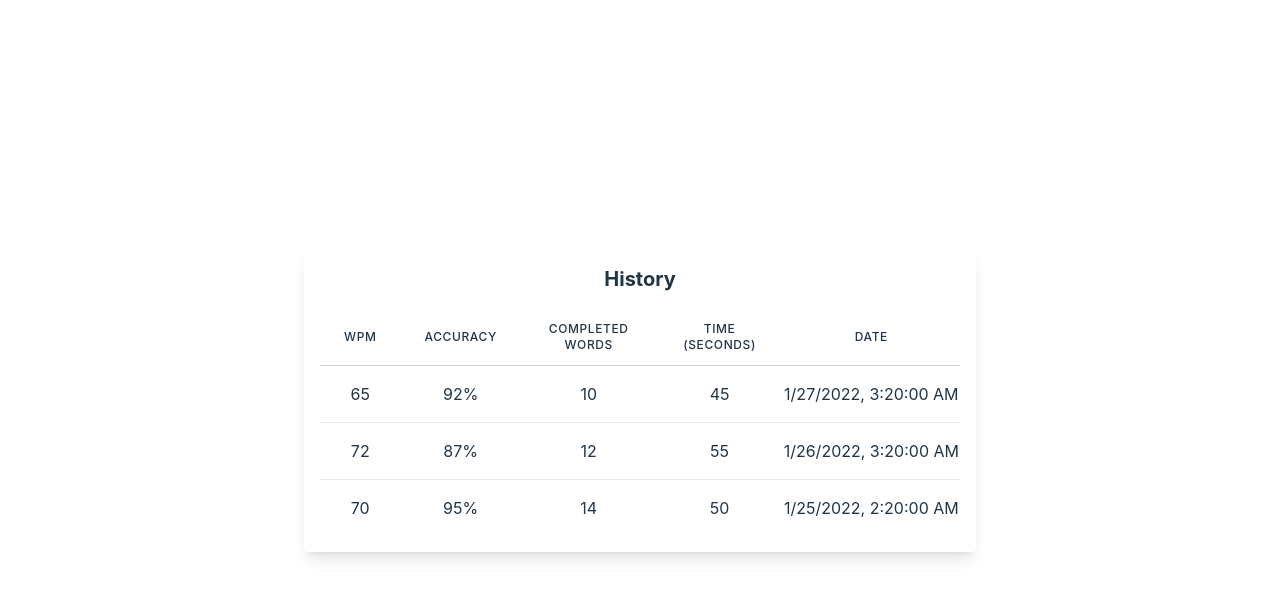
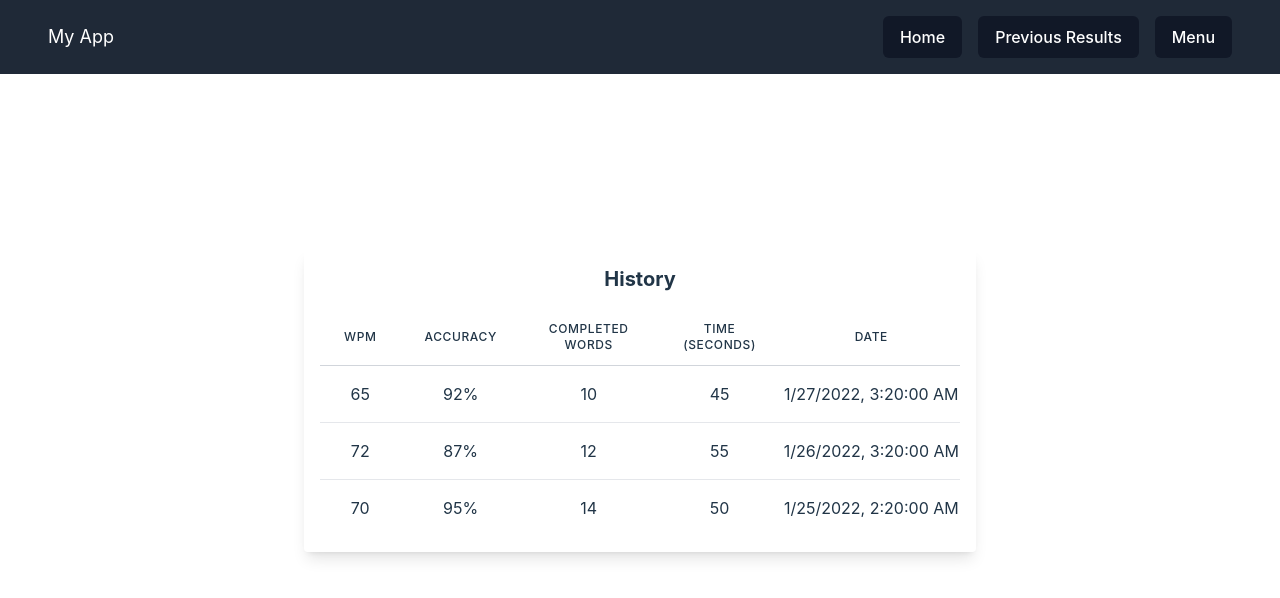
Before and after one commit to uat33/type, a React (Vite) app: page /history in a window 1280 px wide. Shown: the top 598 px of the page. Built offline with nearby package versions, Linux system fonts and the light colour scheme; no server answers.

Commit message:
navbar fix

```diff
--- a/src/components/History.jsx
+++ b/src/components/History.jsx
@@ -1,4 +1,5 @@
 import React from "react";
+import Navbar from "./Navbar";
 
 function History({ stats }) {
     const headerClasses =
@@ -6,6 +7,8 @@ function History({ stats }) {
 
     const rowClass = "text-center whitespace-nowrap py-4";
     return (
+        <>
+            <Navbar />
             <div className="max-w-2xl mx-auto p-4 rounded shadow-lg">
                 <h2 className="text-xl font-bold mb-4">History</h2>
                 <div className="overflow-x-auto">
@@ -14,8 +17,12 @@ function History({ stats }) {
                             <tr>
                                 <th className={headerClasses}>WPM</th>
                                 <th className={headerClasses}>Accuracy</th>
-                            <th className={headerClasses}>Completed Words</th>
-                            <th className={headerClasses}>Time (seconds)</th>
+                                <th className={headerClasses}>
+                                    Completed Words
+                                </th>
+                                <th className={headerClasses}>
+                                    Time (seconds)
+                                </th>
                                 <th className={headerClasses}>Date</th>
                             </tr>
                         </thead>
@@ -23,8 +30,12 @@ function History({ stats }) {
                             {stats.map((stat, index) => (
                                 <tr key={index} className="">
                                     <td className={rowClass}>{stat.wpm}</td>
-                                <td className={rowClass}>{stat.accuracy}%</td>
-                                <td className={rowClass}>{stat.completed}</td>
+                                    <td className={rowClass}>
+                                        {stat.accuracy}%
+                                    </td>
+                                    <td className={rowClass}>
+                                        {stat.completed}
+                                    </td>
                                     <td className={rowClass}>{stat.time}</td>
                                     <td className={rowClass}>
                                         {new Date(stat.date).toLocaleString()}
@@ -35,6 +46,7 @@ function History({ stats }) {
                     </table>
                 </div>
             </div>
+        </>
     );
 }
 
--- a/src/components/Navbar.jsx
+++ b/src/components/Navbar.jsx
@@ -1,5 +1,5 @@
 import React, { useState, useEffect, useRef } from "react";
-
+import { Link } from "react-router-dom";
 const Navbar = () => {
     const [isDropdownOpen, setIsDropdownOpen] = useState(false);
     const dropdownRef = useRef(null);
@@ -44,14 +44,19 @@ const Navbar = () => {
                 {/* Right side of the navbar */}
                 <div className="flex items-center">
                     {/* Home button */}
+
+                    <Link to="/">
                         <button className="bg-gray-900 text-white rounded-md py-2 px-4 mr-4 hover:bg-gray-700 focus:outline-none focus:bg-gray-700">
                             Home
                         </button>
+                    </Link>
 
                     {/* Previous results button */}
+                    <Link to="/history">
                         <button className="bg-gray-900 text-white rounded-md py-2 px-4 mr-4 hover:bg-gray-700 focus:outline-none focus:bg-gray-700">
                             Previous Results
                         </button>
+                    </Link>
 
                     {/* Dropdown */}
                     <div className="relative" ref={dropdownRef}>
```
Lines whose indentation alone changed are shown as unchanged.
